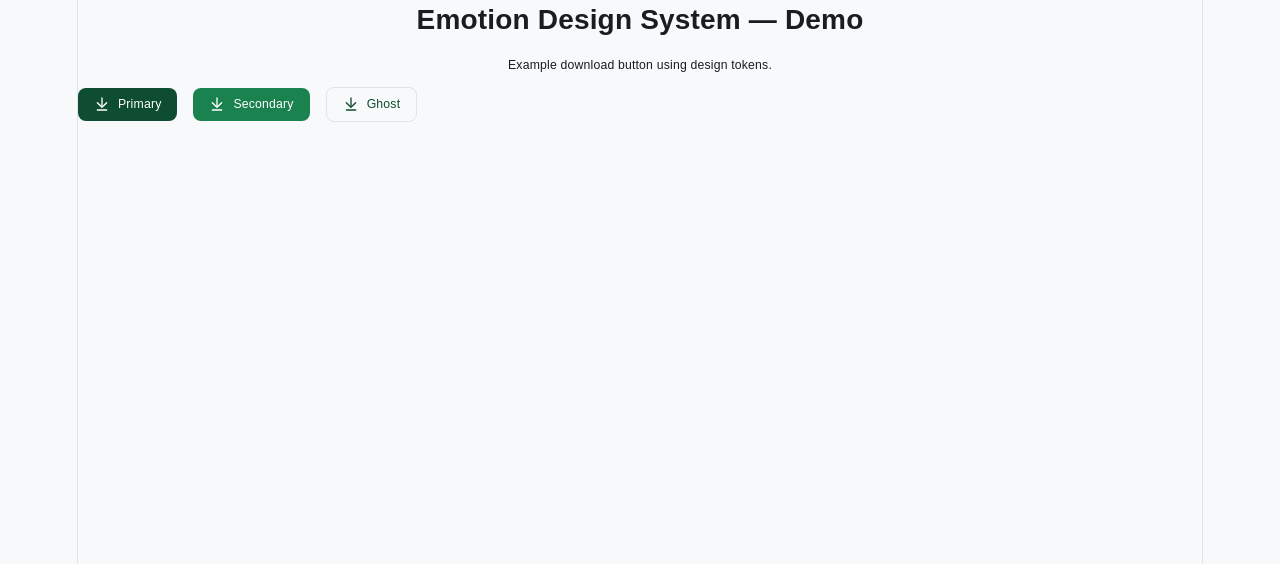
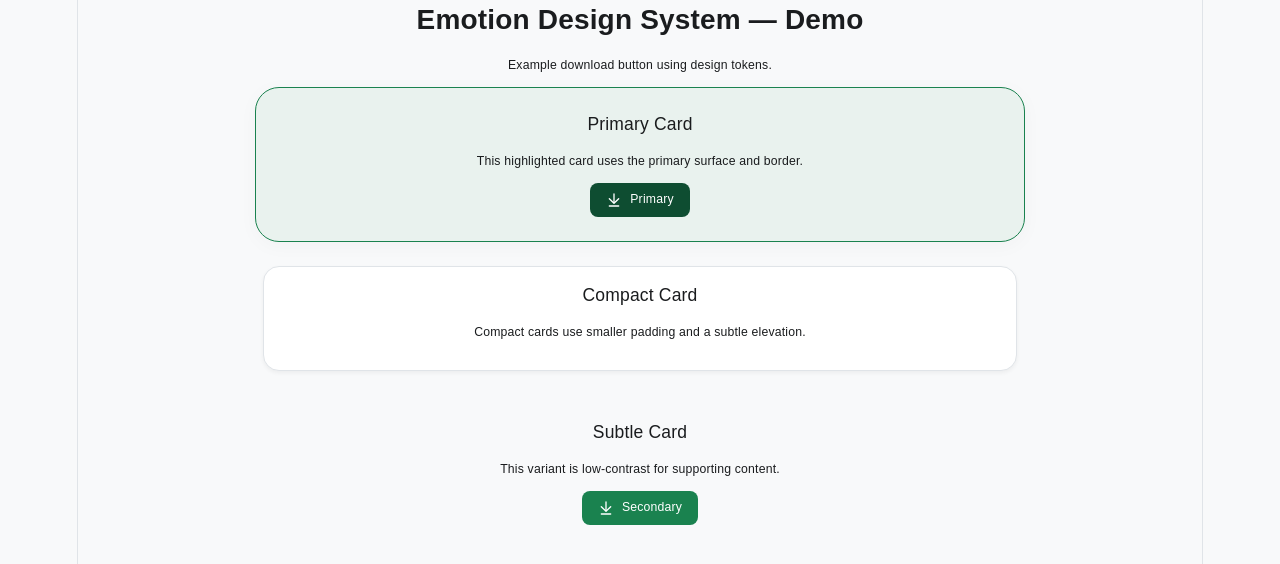
Before and after one commit to pooja-jain13/emotion-design-system, a React (Vite) app: page / in a window 1280 px wide. Shown: the top 564 px of the page. Built offline with nearby package versions, Linux system fonts and the light colour scheme.

Commit message:
card variations added

```diff
--- a/src/App.tsx
+++ b/src/App.tsx
@@ -1,16 +1,29 @@
 import './App.css'
 import { PrimaryButton, SecondaryButton, GhostButton } from './components/atoms/DownloadButton'
+import Card, { PrimaryCard, CompactCard, SubtleCard } from './components/molecules/Card'
 
 function App() {
   return (
     <main>
       <h1>Emotion Design System — Demo</h1>
       <p>Example download button using design tokens.</p>
-      <div style={{ display: 'flex', gap: 16, alignItems: 'center' }}>
-        <PrimaryButton href="/assets/hero.png" filename="hero.png">Primary</PrimaryButton>
-        <SecondaryButton href="/assets/hero.png" filename="hero.png">Secondary</SecondaryButton>
-        <GhostButton href="/assets/hero.png" filename="hero.png">Ghost</GhostButton>
-      </div>
+      <PrimaryCard title="Primary Card">
+        <p>This highlighted card uses the primary surface and border.</p>
+        <div slot="footer">
+          <PrimaryButton href="/assets/hero.png" filename="hero.png">Primary</PrimaryButton>
+        </div>
+      </PrimaryCard>
+
+      <CompactCard title="Compact Card">
+        <p>Compact cards use smaller padding and a subtle elevation.</p>
+      </CompactCard>
+
+      <SubtleCard title="Subtle Card">
+        <p>This variant is low-contrast for supporting content.</p>
+        <div slot="footer">
+          <SecondaryButton href="/assets/hero.png" filename="hero.png">Secondary</SecondaryButton>
+        </div>
+      </SubtleCard>
     </main>
   )
 }
--- /dev/null
+++ b/src/components/molecules/Card/Card.css
@@ -0,0 +1,47 @@
+.card {
+  background: var(--color-bg-card);
+  color: var(--color-text-main);
+  border: 1px solid var(--color-border);
+  border-radius: var(--radius-lg);
+  box-shadow: var(--shadow-card);
+  padding: var(--spacing-lg);
+  max-width: 720px;
+  margin: 0 auto var(--spacing-lg) auto;
+}
+
+/* Card Variants */
+.card--compact {
+  padding: var(--spacing-md);
+  border-radius: var(--radius-md);
+  box-shadow: var(--shadow-sm);
+}
+
+.card--highlight {
+  background: var(--color-primary-surface);
+  border-color: var(--color-primary-light);
+}
+
+.card--subtle {
+  background: transparent;
+  border-color: transparent;
+  box-shadow: none;
+}
+
+.card__header h3 {
+  margin: 0 0 var(--spacing-md) 0;
+  font-size: var(--font-size-h2);
+  font-weight: var(--font-weight-medium);
+  color: var(--color-text-main);
+}
+
+.card__body {
+  font-size: var(--font-size-body);
+  color: var(--color-text-main);
+}
+
+.card__footer {
+  margin-top: var(--spacing-md);
+  display: flex;
+  justify-content: flex-end;
+  gap: var(--spacing-sm);
+}
--- /dev/null
+++ b/src/components/molecules/Card/Card.tsx
@@ -0,0 +1,25 @@
+import React from 'react'
+import './Card.css'
+
+type Props = {
+  title?: string
+  children?: React.ReactNode
+  footer?: React.ReactNode
+  className?: string
+}
+
+export default function Card({ title, children, footer }: Props) {
+  return (
+    <article className={`card ${typeof (arguments[0]) === 'object' && (arguments[0] as any).className ? (arguments[0] as any).className : ''}`}>
+      {title && (
+        <header className="card__header">
+          <h3>{title}</h3>
+        </header>
+      )}
+
+      <div className="card__body">{children}</div>
+
+      {footer && <footer className="card__footer">{footer}</footer>}
+    </article>
+  )
+}
--- /dev/null
+++ b/src/components/molecules/Card/CompactCard.tsx
@@ -0,0 +1,8 @@
+import React from 'react'
+import Card from './Card'
+
+type Props = React.ComponentProps<typeof Card>
+
+export default function CompactCard(props: Props) {
+  return <Card {...props} className={`card--compact ${props.className ?? ''}`} />
+}
--- /dev/null
+++ b/src/components/molecules/Card/PrimaryCard.tsx
@@ -0,0 +1,8 @@
+import React from 'react'
+import Card from './Card'
+
+type Props = React.ComponentProps<typeof Card>
+
+export default function PrimaryCard(props: Props) {
+  return <Card {...props} className={`card--highlight ${props.className ?? ''}`} />
+}
--- /dev/null
+++ b/src/components/molecules/Card/SubtleCard.tsx
@@ -0,0 +1,8 @@
+import React from 'react'
+import Card from './Card'
+
+type Props = React.ComponentProps<typeof Card>
+
+export default function SubtleCard(props: Props) {
+  return <Card {...props} className={`card--subtle ${props.className ?? ''}`} />
+}
--- /dev/null
+++ b/src/components/molecules/Card/index.ts
@@ -0,0 +1,4 @@
+export { default } from './Card'
+export { default as PrimaryCard } from './PrimaryCard'
+export { default as CompactCard } from './CompactCard'
+export { default as SubtleCard } from './SubtleCard'
```
